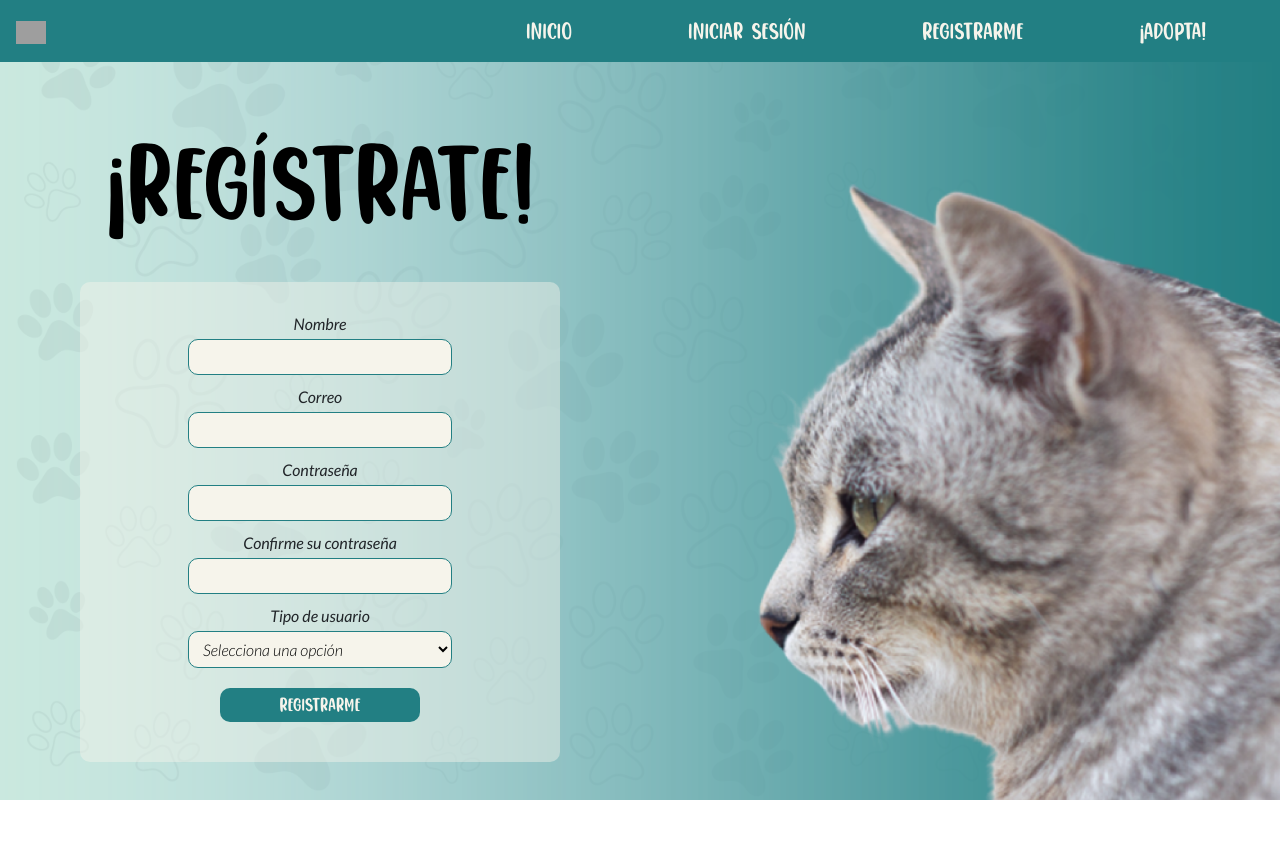
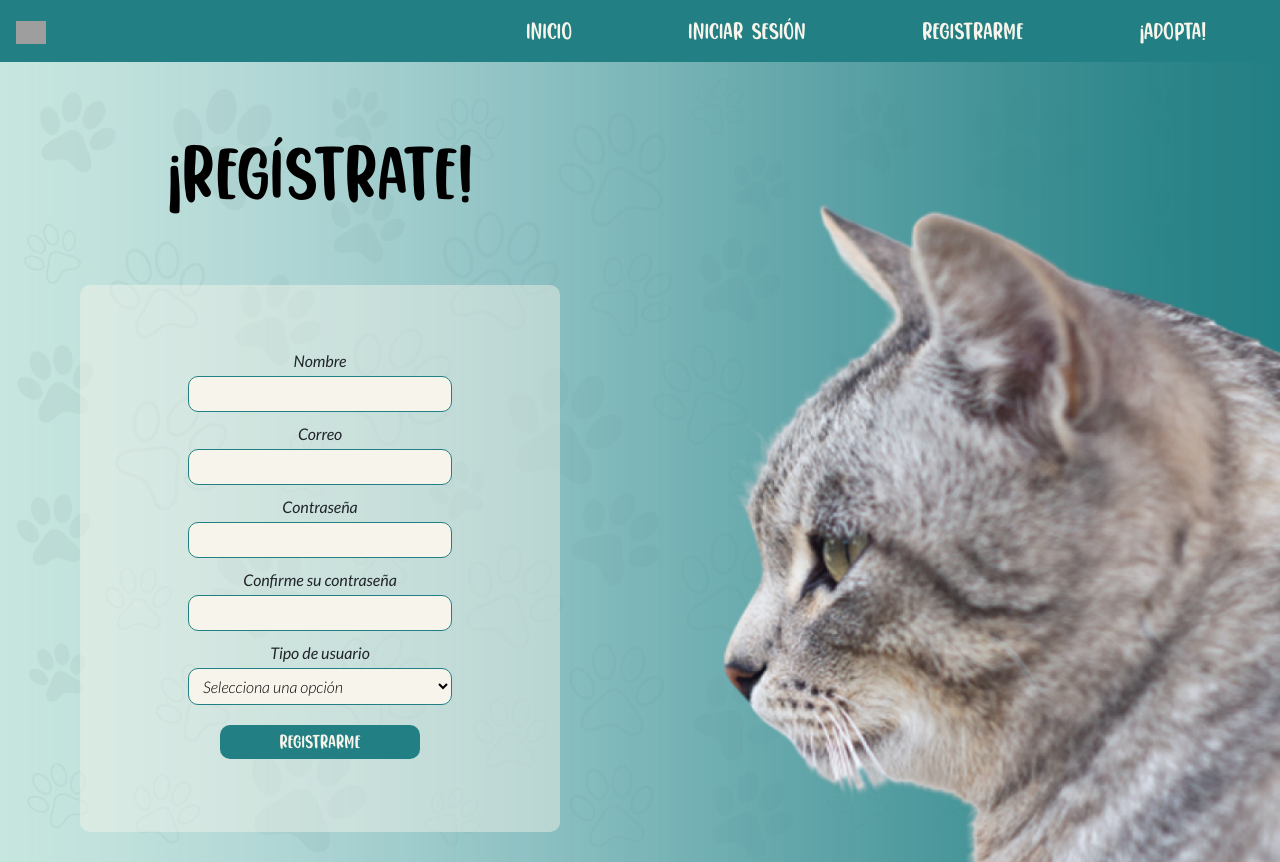
Before and after one commit to saradvr/dejandohuellas-frontend, a React (Create React App) app: page /registro in a window 1280 px wide. Before the commit the page ends 800 px from the top, so only its background shows below. Built offline with nearby package versions, Linux system fonts and the light colour scheme; grey boxes are pictures that could not be loaded.

Commit message:
estilos Register

```diff
--- a/src/pages/Register/index.js
+++ b/src/pages/Register/index.js
@@ -7,8 +7,7 @@ import { Header } from '../../components/Header';
 import { useHistory } from 'react-router';
 import { FormLabel } from '../../components/FormLabel';
 import { FormSelect } from '../../components/FormSelect';
-import { StyledMain } from '../../components/Main';
-import { ImgSection, StyledForm, StyledTitle } from './styles';
+import { ImgSection, RegisterMain, StyledForm, StyledTitle } from './styles';
 import { LoadingPawPrints } from '../../components/LoadingPawPrints';
 
 export function Register() {
@@ -48,8 +47,8 @@ export function Register() {
 
   return (
     <>
-      <Header fixed="top" sticky="" />
-      <StyledMain>
+      <Header />
+      <RegisterMain justify='center' height='auto'>
         <ImgSection>
           <StyledTitle>¡Regístrate!</StyledTitle>
           <StyledForm onSubmit={handleSubmit}>
@@ -106,7 +105,7 @@ export function Register() {
             <Button type="submit">Registrarme</Button>
           </StyledForm>
         </ImgSection>
-      </StyledMain>
+      </RegisterMain>
     </>
   );
 }
--- a/src/pages/Register/styles.js
+++ b/src/pages/Register/styles.js
@@ -1,30 +1,35 @@
 import styled from 'styled-components';
+import { StyledMain } from '../../components/Main';
 import fondo from './register.png';
 
 export const StyledForm = styled.form`
   background-color: rgba(246, 244, 235, 0.44);
   border-radius: 10px;
   padding: 20px;
-  margin: auto;
+  margin: 0 auto 30px;
   height: auto;
   width: 90%;
   text-align: center;
-  grid-column: 1;
 
-  @media screen and (min-width: 1024px) {
+  @media screen and (min-width: 768px) {
+    grid-column: 1;
     width: 75%;
+    display: flex;
+    flex-direction: column;
+    justify-content: center;
+    align-items: center;
   }
 `;
 
 export const ImgSection = styled.section`
   width: 100%;
   height: 100%;
-  display: grid;
-  grid-template-columns: 1fr;
   text-align: center;
-  margin-top: 4%;
+  display: flex;
+  flex-direction: column;
 
   @media screen and (min-width: 768px) {
+    display: grid;
     background-image: url(${fondo});
     background-repeat: no-repeat;
     background-size: cover;
@@ -34,19 +39,30 @@ export const ImgSection = styled.section`
     background-position: right;
   }
 
-  @media screen and (min-width: 1440px) {
-    margin-top: 2%;
+  @media screen and (max-height: 620px) and (min-width: 768px) {
+    height: auto;
   }
 `;
 
 export const StyledTitle = styled.h1`
-  grid-column: 1;
   font-family: 'Snowy Night';
-  align-self: end;
+  align-self: center;
   color: black;
   width: 100%;
+  margin: 40px 0;
 
   @media screen and (min-width: 768px) {
-    font-size: 7vw;
+    grid-column: 1;
+    font-size: 5vw;
   }
 `;
+
+export const RegisterMain = styled(StyledMain)`
+  @media screen and (min-height: 525px) {
+    height: 100%;
+  }
+
+  @media screen and (max-height: 620px) and (min-width: 768px) {
+    height: auto;
+  }
+`;
```
